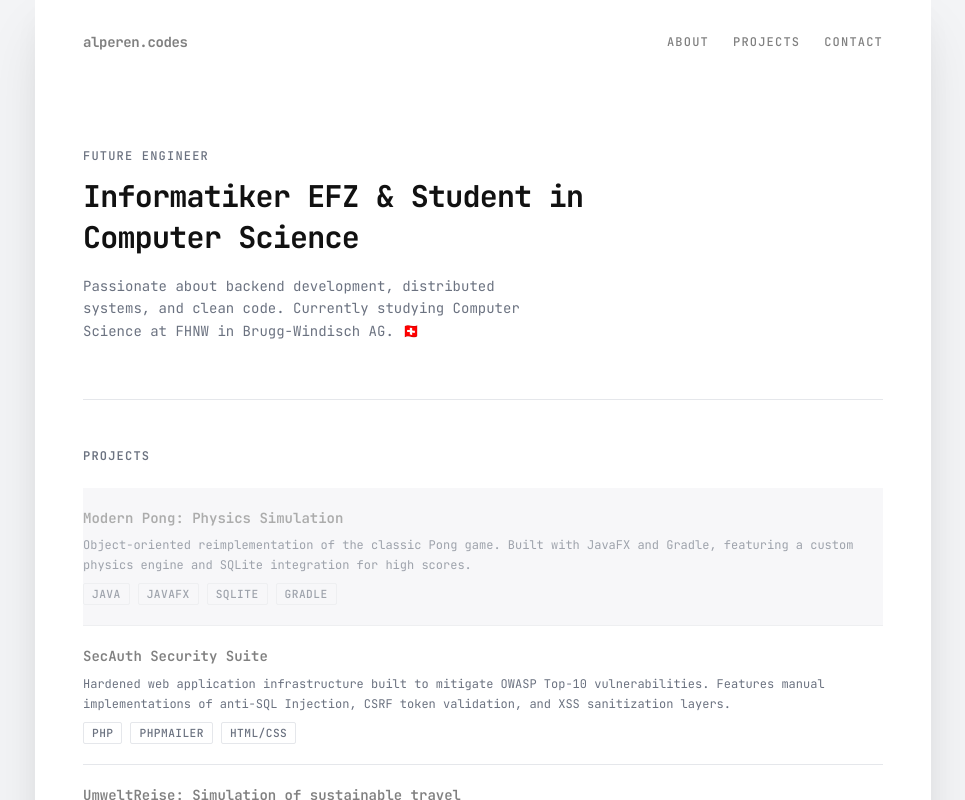
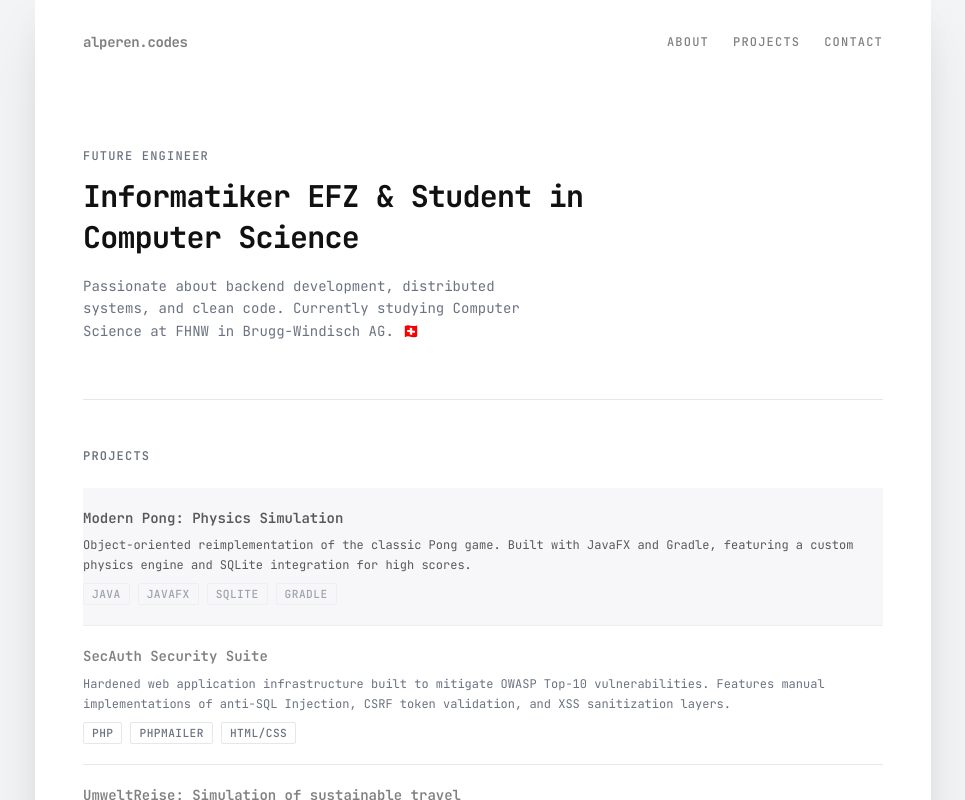
Before and after one commit to alperencodes/alperencodes.github.io, a Next.js app: page / in a window 1280 px wide. In both pictures the pointer is over the link 640 px from the left and 557 px from the top of the page. Shown: the top 800 px of the page, without its empty margins (157-1122 px from the left). Built offline with nearby package versions, Linux system fonts and the light colour scheme.

Commit message:
feat: enhance hover effect for project rows in globals.css

```diff
--- a/src/app/globals.css
+++ b/src/app/globals.css
@@ -80,7 +80,12 @@ a:hover {
 }
 
 .project-row:hover {
+  color: black;
   background-color: var(--color-bg);
+}
+
+.project-row:hover p {
+  color: black;
 }
 
 /* tag chip */
```
